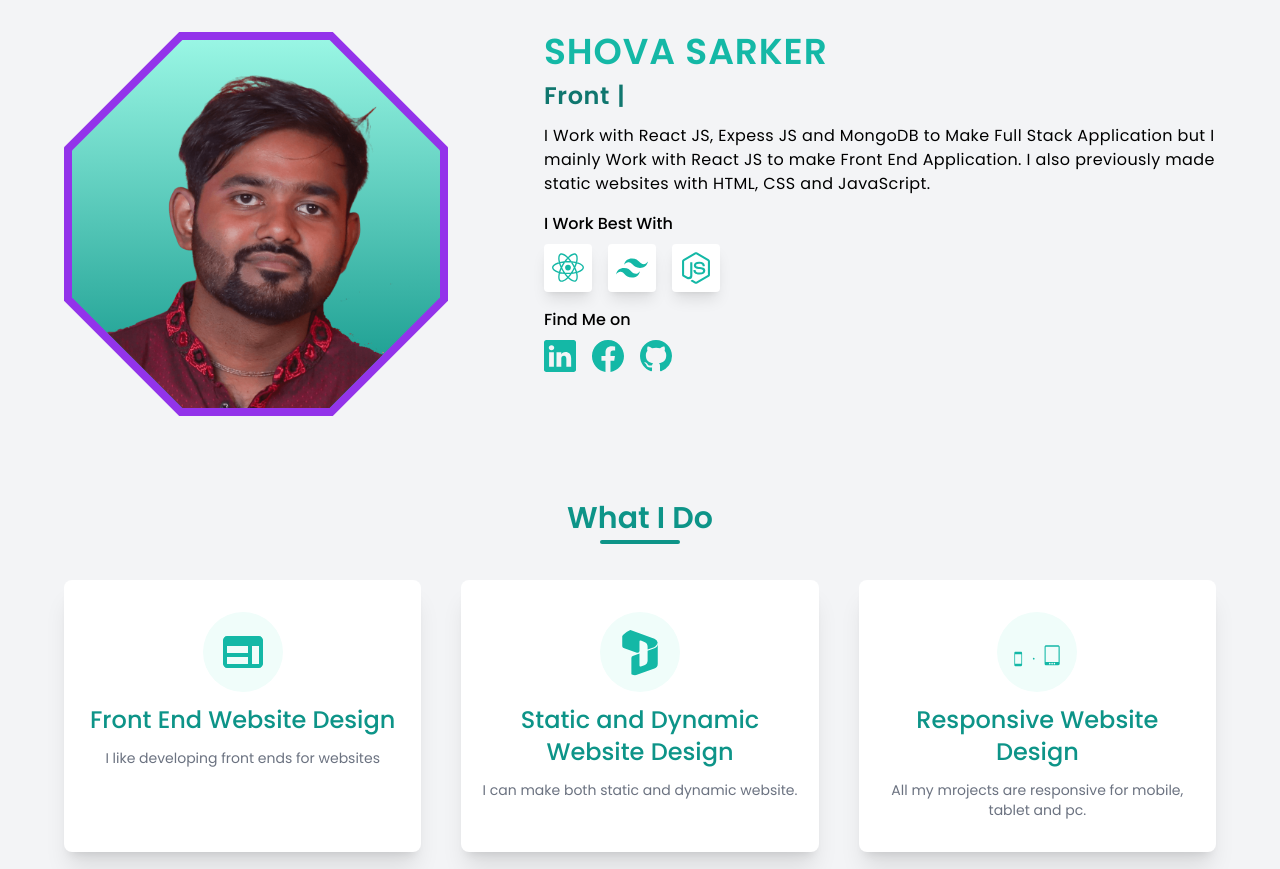
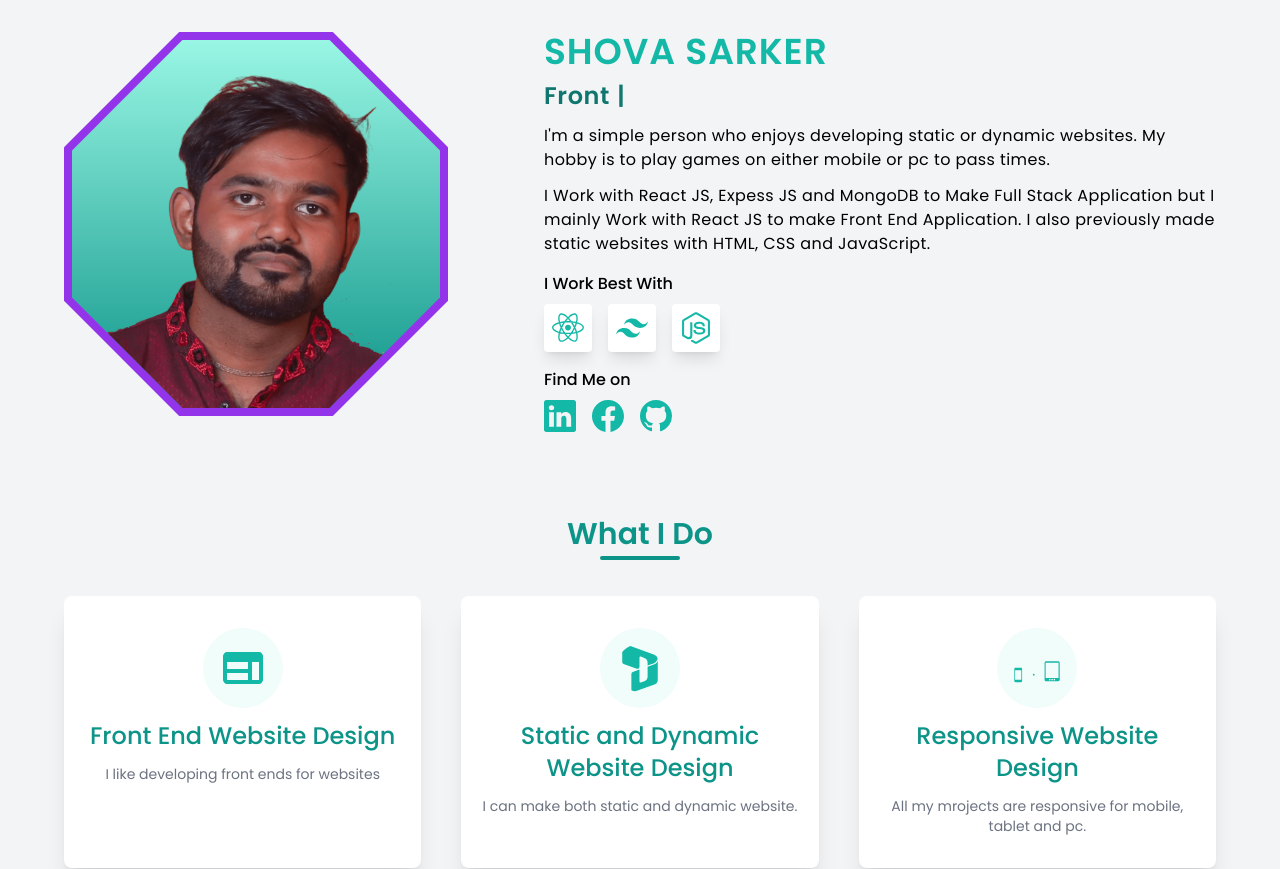
Before and after one commit to shovasarker/portfolio, a React (Create React App) app: page / in a window 1280 px wide. Shown: the part 1100-1969 px from the top of the page. Built offline with nearby package versions, Linux system fonts and the light colour scheme.

Commit message:
Profile Data Updated

```diff
--- a/src/index.css
+++ b/src/index.css
@@ -16,7 +16,7 @@
   } */
 
   .section-title {
-    @apply relative  text-3xl font-semibold text-teal-600 text-center my-10 py-1 after:absolute after:content-[''] after:w-20 after:h-1 after:bg-teal-600 after:top-full after:left-1/2 after:-translate-x-1/2 after:rounded-full animate-slide-in;
+    @apply relative  text-3xl font-semibold text-teal-600 text-center my-10 py-1 after:absolute after:content-[''] after:w-20 after:h-1 after:bg-teal-600 after:top-full after:left-1/2 after:-translate-x-1/2 after:rounded-full;
   }
 
   .mask-octagon {
--- a/src/pages/home/components/Profile/index.jsx
+++ b/src/pages/home/components/Profile/index.jsx
@@ -37,6 +37,10 @@ const Profile = () => {
           />
         </h3>
         <p className='mt-3 tracking-wide'>
+          I'm a simple person who enjoys developing static or dynamic websites.
+          My hobby is to play games on either mobile or pc to pass times.
+        </p>
+        <p className='mt-3 tracking-wide'>
           I Work with React JS, Expess JS and MongoDB to Make Full Stack
           Application but I mainly Work with React JS to make Front End
           Application. I also previously made static websites with HTML, CSS and
--- a/src/pages/shared/Footer/index.jsx
+++ b/src/pages/shared/Footer/index.jsx
@@ -3,7 +3,7 @@ import SocialLinks from '../../standalone/SocialLinks'
 
 const Footer = () => {
   return (
-    <footer className='bg-gray-900 h-96'>
+    <footer className='bg-gray-900 h-64'>
       <div className='container px-6 md:px-10 lg:px-16 h-full flex flex-col justify-center items-center'>
         <p className='text-base font-medium text-white my-3'>Find Me on</p>
         <SocialLinks />
```
